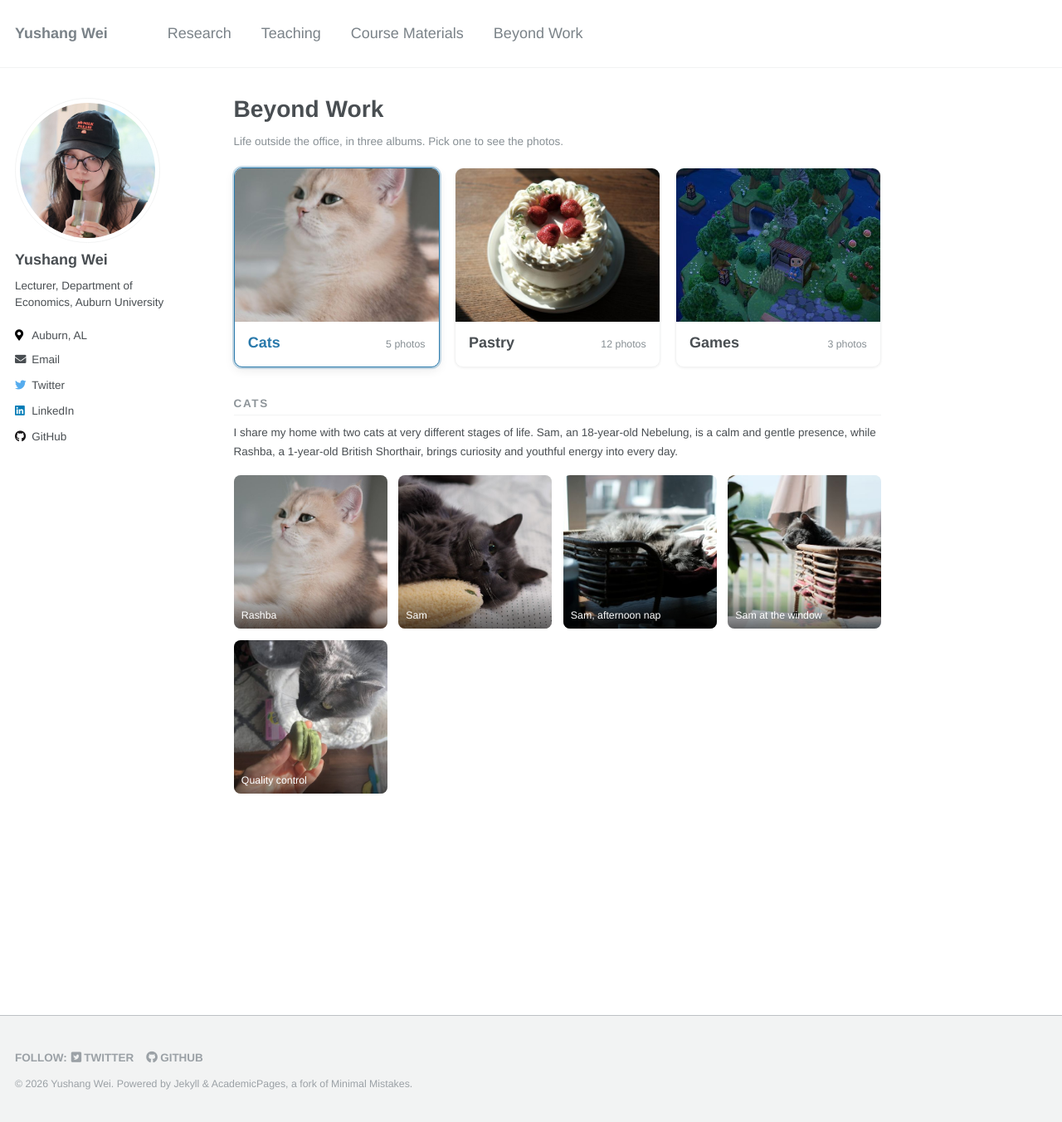
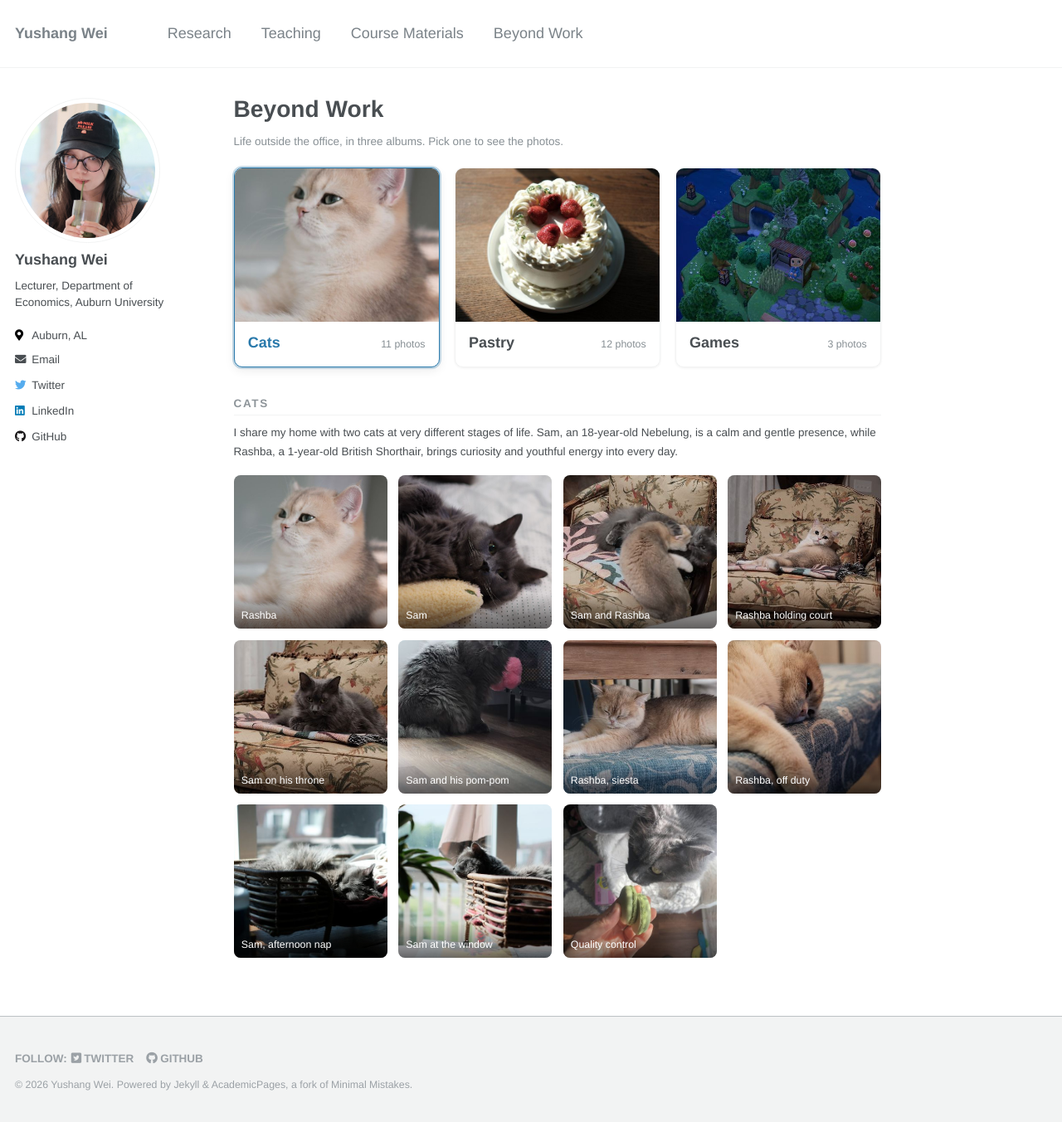
Before and after one commit to yushang1994/yushangw, a Jekyll site: the page built from _pages/beyond-work.md, in a window 1280 px wide and 1353 px high. Shown: the whole window at 83% size. Built offline with Jekyll 4.4.1, drawn with Linux system fonts in a browser that asks for light colours.

Commit message:
Cats album: six new photos

```diff
--- a/_data/albums.yml
+++ b/_data/albums.yml
@@ -9,7 +9,7 @@
 #   photos       list of {file, alt, caption}; `file` is the original under /images/,
 #                and a matching thumbnail is expected at /images/thumbs/<name>.jpg
 #
-# To add a photo: put the full-size image in images/baking/ or images/aboutme/,
+# To add a photo: put the full-size image in images/cats/, images/baking/ or images/aboutme/,
 # add a 640px thumbnail with the same base name to images/thumbs/, and list it here.
 
 - id: cats
@@ -26,6 +26,24 @@
     - file: aboutme/DSCF2046.JPG
       alt: Sam, a Nebelung cat, resting his head on a toy
       caption: Sam
+    - file: cats/sam-and-rashba-armchair.jpg
+      alt: Sam and Rashba playing together on a floral armchair
+      caption: Sam and Rashba
+    - file: cats/rashba-armchair.jpg
+      alt: Rashba lounging on a floral armchair, looking at the camera
+      caption: Rashba holding court
+    - file: cats/sam-armchair.jpg
+      alt: Sam sitting on a blanket on the floral armchair
+      caption: Sam on his throne
+    - file: cats/sam-pompom.jpg
+      alt: Sam sitting on the floor with a pink pom-pom
+      caption: Sam and his pom-pom
+    - file: cats/rashba-under-table.jpg
+      alt: Rashba dozing on a blue bench under the table
+      caption: Rashba, siesta
+    - file: cats/rashba-bench.jpg
+      alt: Rashba lying on the bench with one paw hanging over the edge
+      caption: Rashba, off duty
     - file: baking/DSCF0526.JPG
       alt: Sam napping in a basket in the afternoon sun
       caption: Sam, afternoon nap
```
Also changed, not shown: images/cats/rashba-armchair.jpg (added), images/cats/rashba-bench.jpg (added), images/cats/rashba-under-table.jpg (added), images/cats/sam-and-rashba-armchair.jpg (added), images/cats/sam-armchair.jpg (added), images/cats/sam-pompom.jpg (added), images/thumbs/rashba-armchair.jpg (added), images/thumbs/rashba-bench.jpg (added), images/thumbs/rashba-under-table.jpg (added), images/thumbs/sam-and-rashba-armchair.jpg (added), images/thumbs/sam-armchair.jpg (added), images/thumbs/sam-pompom.jpg (added).
